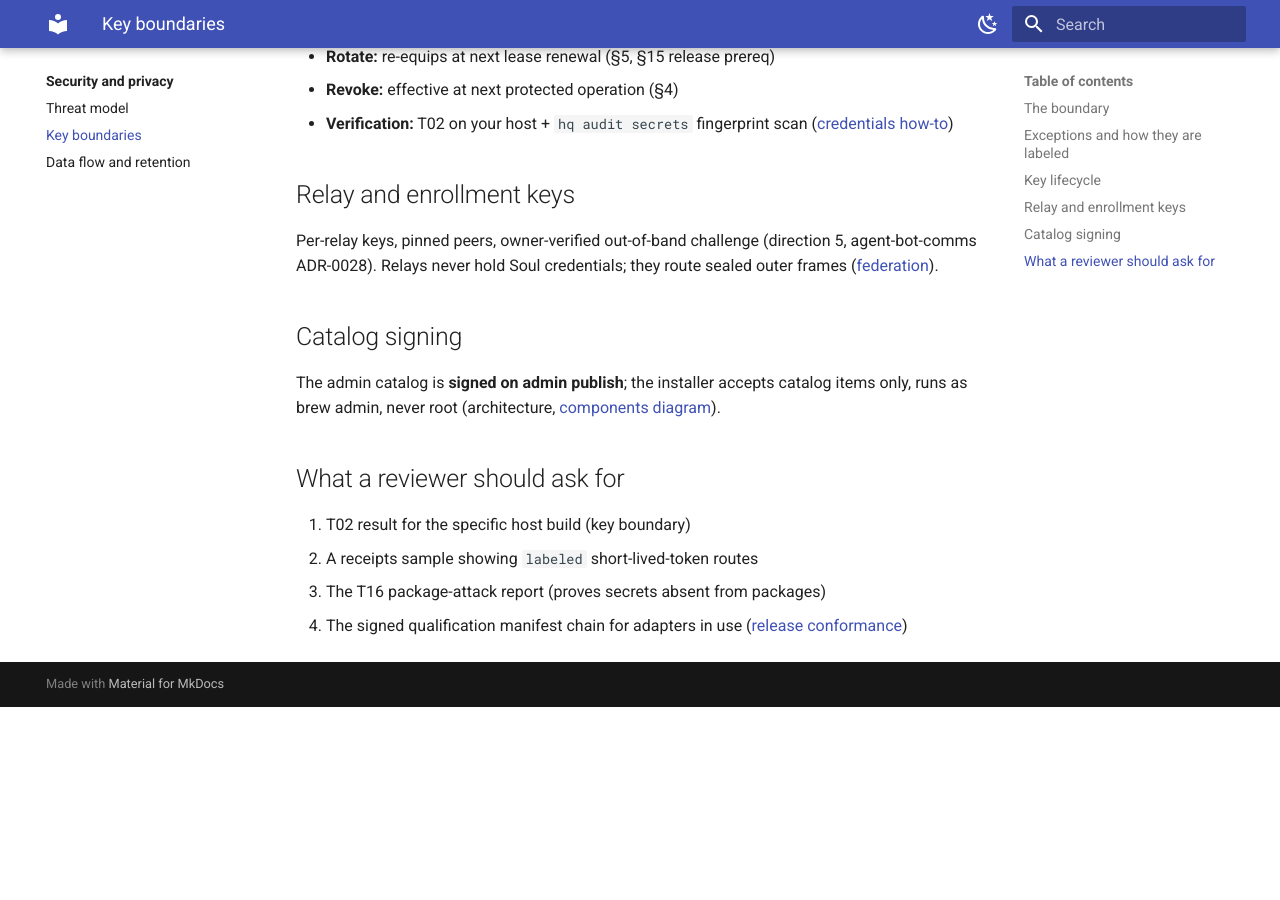
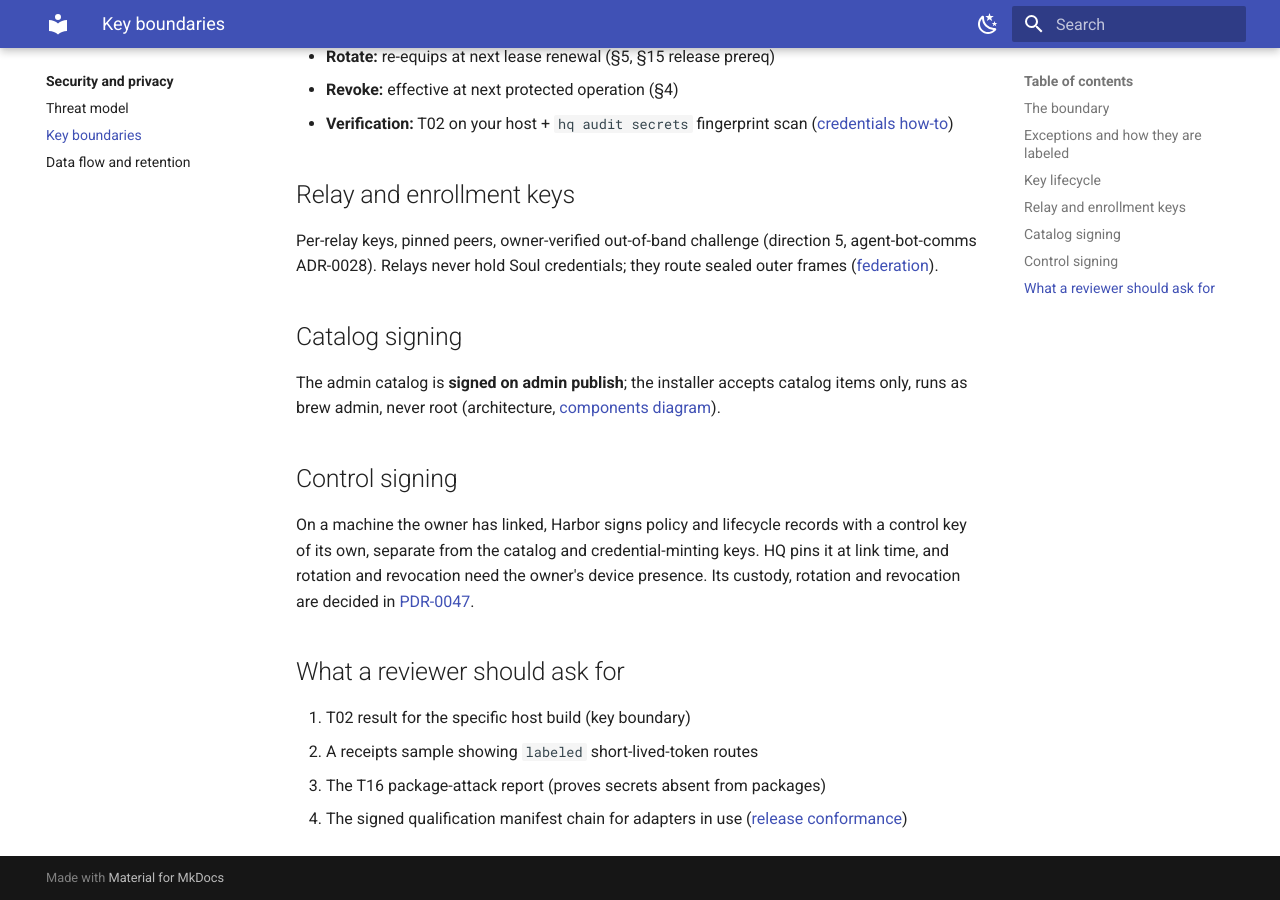
Before and after one commit to true-line/agent-bot-platform, an MkDocs documentation site: the page built from docs/05-security-privacy/key-boundaries.md, in a window 1280 px wide and 900 px high, scrolled down 913 px. Built offline with MkDocs 1.6.1 and Material for MkDocs 9.7.7, drawn with Linux system fonts in a browser that asks for light colours; before the commit the page ends 1620 px from its top, so only the background shows below that.

Commit message:
Threat model and key boundaries: separate Harbor from relays
The threat model grouped the identity service and web console with
relays as remote tiers with no launch, wake, owner or credential
authority. Under PDR-0047 Harbor decides policy and lifecycle for a
linked machine, so that row contradicted the record DRIFT-019 closed
against. Harbor is now its own trust domain, the control signing key
is an asset, a compromised Harbor is a threat with its controls, and
denial of service to linked machines is a stated residual risk. Key
boundaries gains a short control-signing section that links the PDR.

Co-Authored-By: Claude Fable 5.2 <noreply@anthropic.com>
Claude-Session: https://claude.ai/code/session_019K3ubiqWvMWXvTkNSedw4Z
Co-authored-by: tidy-inlet-66 <agent_3d9ab2ac-9c97-442c-9bfa-8fcf497ded66@souls.agent-bot.invalid>
Agent-Identity: agent_3d9ab2ac-9c97-442c-9bfa-8fcf497ded66

```diff
--- a/docs/05-security-privacy/key-boundaries.md
+++ b/docs/05-security-privacy/key-boundaries.md
@@ -50,6 +50,15 @@ The admin catalog is **signed on admin publish**; the installer accepts
 catalog items only, runs as brew admin, never root (architecture,
 [components diagram](../03-architecture/overview.md#components-today)).
 
+## Control signing
+
+On a machine the owner has linked, Harbor signs policy and lifecycle
+records with a control key of its own, separate from the catalog and
+credential-minting keys. HQ pins it at link time, and rotation and
+revocation need the owner's device presence. Its custody, rotation and
+revocation are decided in
+[PDR-0047](../04-decisions/PDR-0047-harbor-is-the-control-plane-of-a-linked-machine.md).
+
 ## What a reviewer should ask for
 
 1. T02 result for the specific host build (key boundary)
```
Also changed, not shown: other parts of docs/05-security-privacy/key-boundaries.md (+1 -1 lines), docs/00-governance/drift-register-resolved.md (+1 -1 lines), docs/03-architecture/federation.md (+2 -2 lines), docs/05-security-privacy/threat-model.md (+6 -2 lines).
